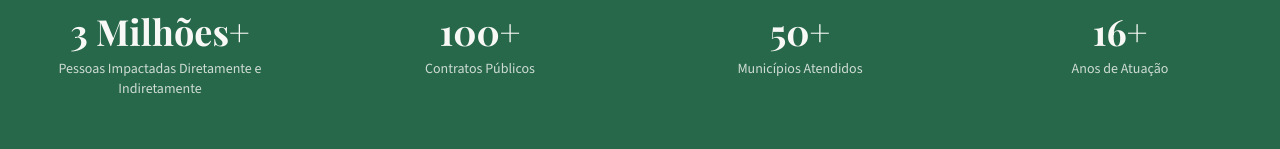
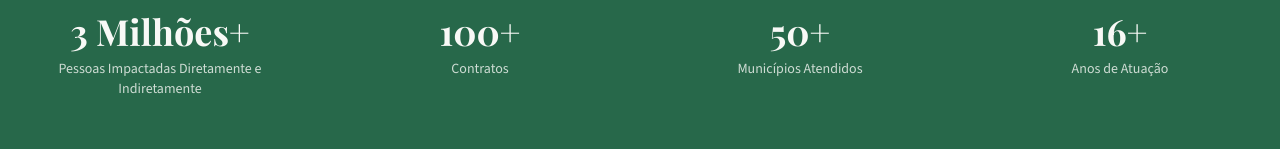
Before and after one commit to ninhoslk/ecosbiosite1, a React (Vite) app: page /#/sobre in a window 1280 px wide. Shown: the part 765-914 px from the top of the page. Built offline with nearby package versions, Linux system fonts and the light colour scheme; the HTML template or start-up script is replaced by a standard one.

Commit message:
Update Sobre.tsx

```diff
--- a/src/pages/Sobre.tsx
+++ b/src/pages/Sobre.tsx
@@ -63,7 +63,7 @@ const timeline = [
 
 const numbers = [
   { icon: Users, value: "3 Milhões+", label: "Pessoas Impactadas Diretamente e Indiretamente" },
-  { icon: Building2, value: "100+", label: "Contratos Públicos" },
+  { icon: Building2, value: "100+", label: "Contratos" },
   { icon: MapPin, value: "50+", label: "Municípios Atendidos" },
   { icon: GraduationCap, value: "16+", label: "Anos de Atuação" },
 ];
```
